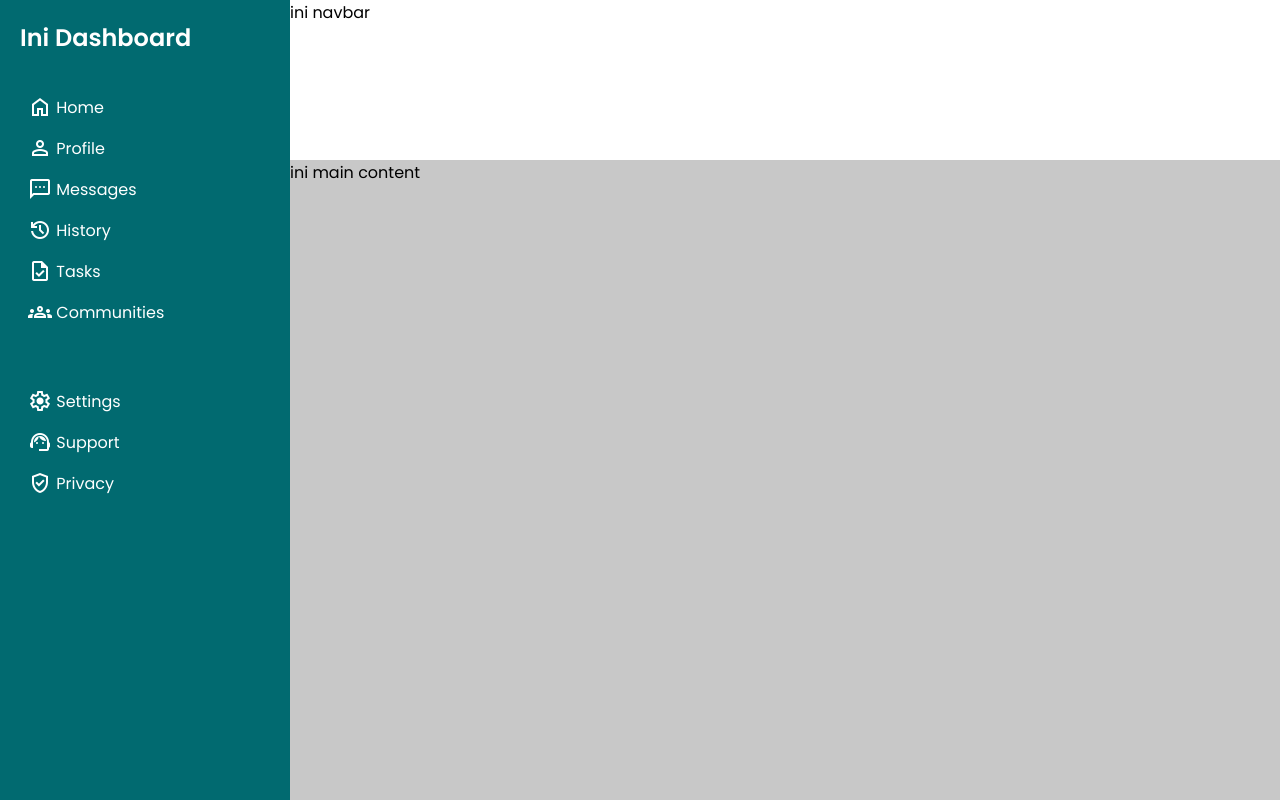
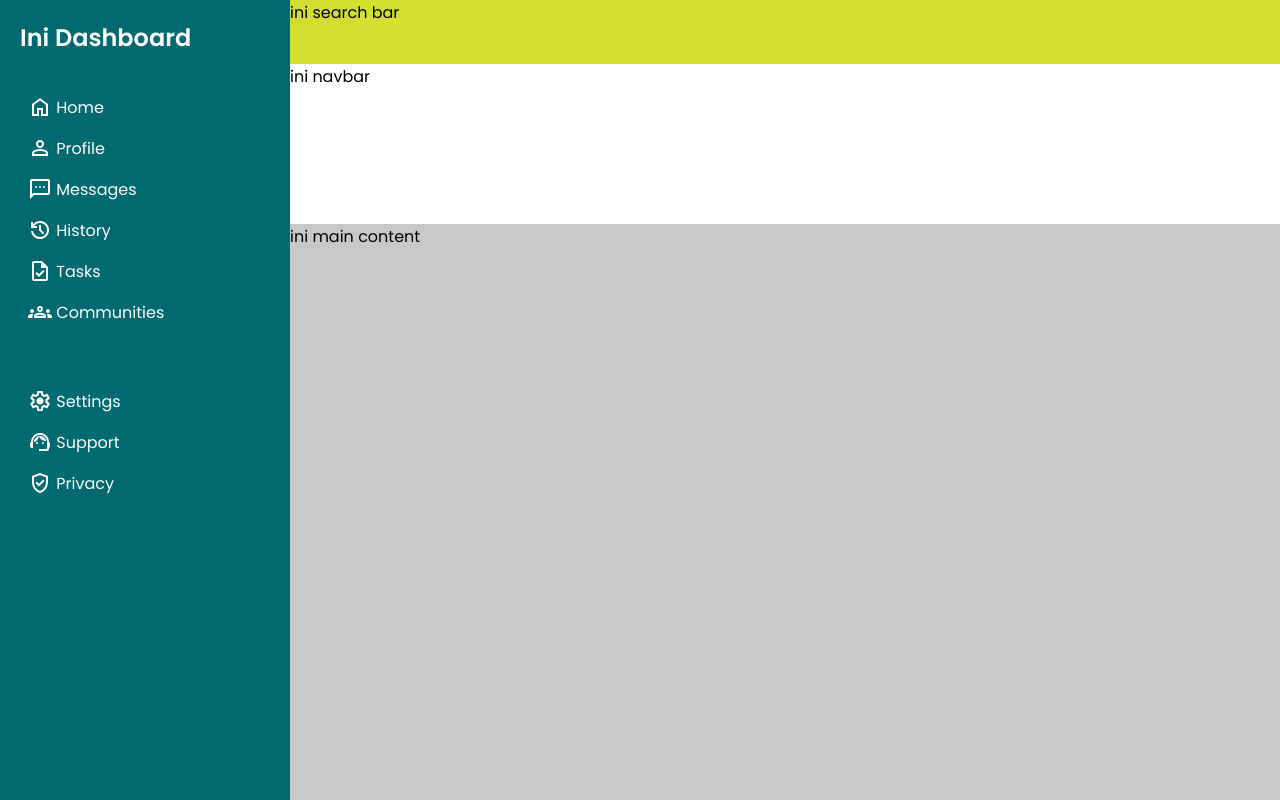
Before and after one commit to aaditamanugraha/admin-dashboard, a plain HTML site: page index.html in a window 1280 px wide. Drawn offline with nearby package versions, Linux system fonts and the light colour scheme.

Commit message:
Add search bar layout

```diff
--- a/index.html
+++ b/index.html
@@ -55,6 +55,7 @@
     </aside>
 
     <div class="container">
+      <div class="search">ini search bar</div>
       <nav>ini navbar</nav>
       <main>ini main content</main>
     </div>
--- a/style.css
+++ b/style.css
@@ -53,6 +53,11 @@ aside > .settings {
   margin-top: 48px;
 }
 
+.container > .search {
+  background-color: var(--secondary-color);
+  height: 8vh;
+}
+
 .container > nav {
   background-color: var(--main-bg);
   height: 20vh;
@@ -60,5 +65,5 @@ aside > .settings {
 
 .container > main {
   background-color: var(--secondary-bg);
-  height: calc(100vh - 20vh);
+  height: calc(100vh - 28vh);
 }
```
